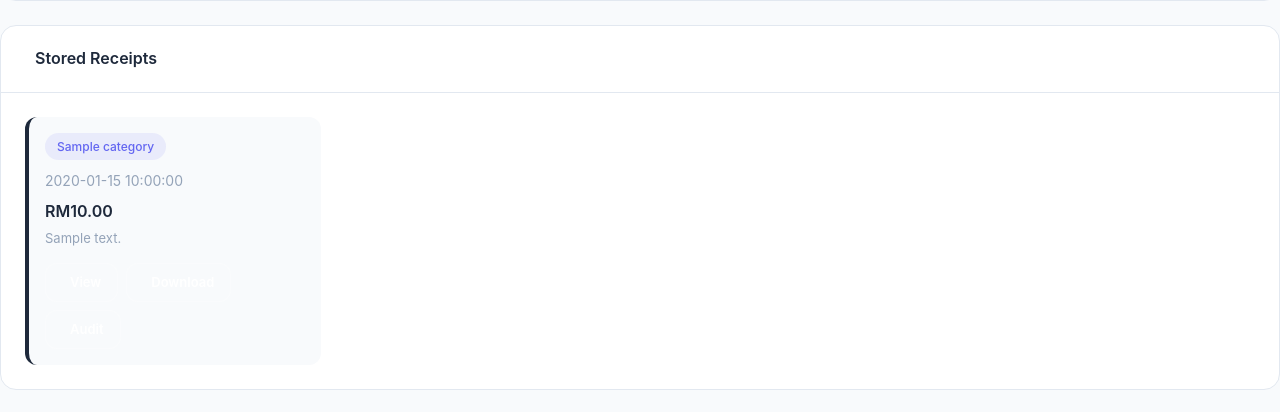
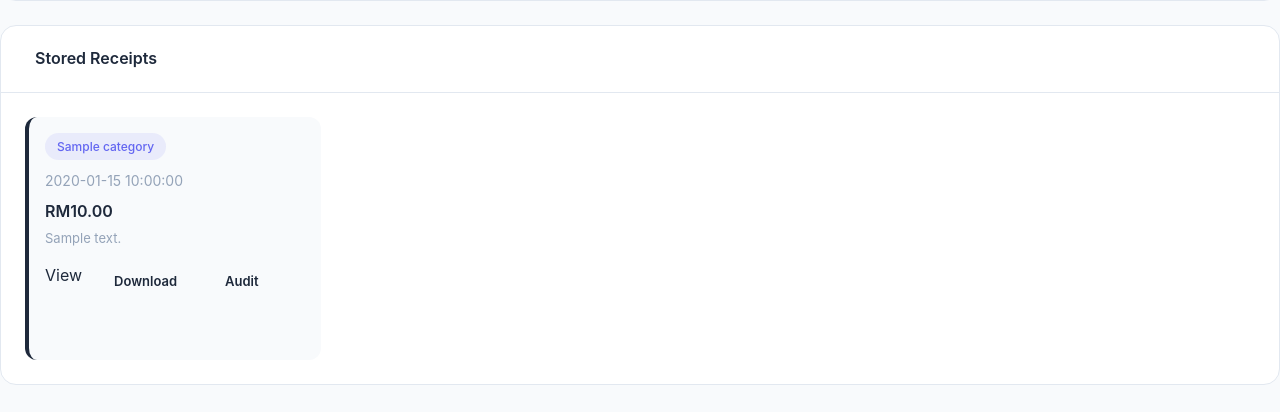
Before and after one commit to jt2911/budget-master, a Flask app: template templates/vault.html in a window 1280 px wide. Shown: the part 388-800 px from the top of the page. Run offline with Flask 3, Linux system fonts and the light colour scheme; the template is opened without the code that fills it: most values are stand-ins (such as "Sample title", 1, 10 or a date in 2020); some libraries are stand-ins or nearby versions.

Commit message:
Update vault.html

```diff
--- a/templates/vault.html
+++ b/templates/vault.html
@@ -86,15 +86,15 @@
 
                     <div style="display:flex; gap:8px; flex-wrap:wrap;">
                         <a href="{{ url_for('view_receipt', receipt_id=r.id) }}" target="_blank"
-                           class="btn btn-sm btn-ghost" title="View">
+                           class="class="btn btn-sm btn-ghost-light" title="View">
                             <i class="fas fa-eye"></i> View
                         </a>
                         <a href="{{ url_for('view_receipt', receipt_id=r.id, download=1) }}"
-                           class="btn btn-sm btn-ghost" title="Download">
+                           class="btn btn-sm btn-ghost-light" title="Download">
                             <i class="fas fa-download"></i> Download
                         </a>
                         <a href="{{ url_for('receipt_audit', receipt_id=r.id) }}"
-                           class="btn btn-sm btn-ghost" title="Audit Log">
+                           class="btn btn-sm btn-ghost-light" title="Audit Log">
                             <i class="fas fa-clock-rotate-left"></i> Audit
                         </a>
                         <form method="POST" action="{{ url_for('delete_receipt', receipt_id=r.id) }}"
```
